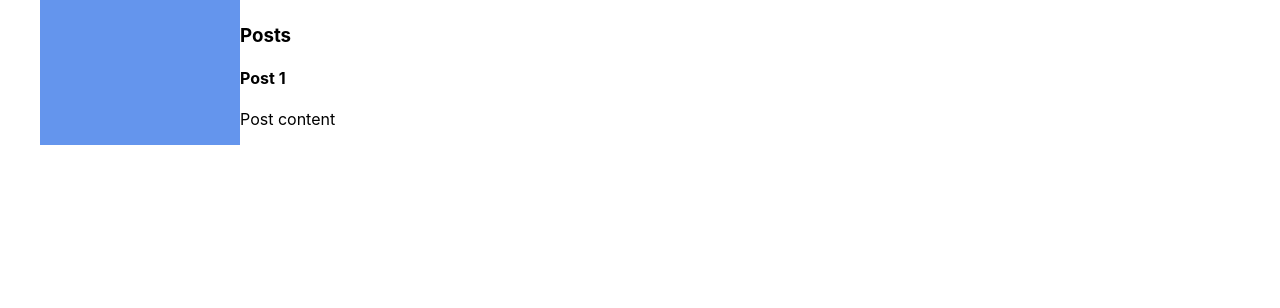
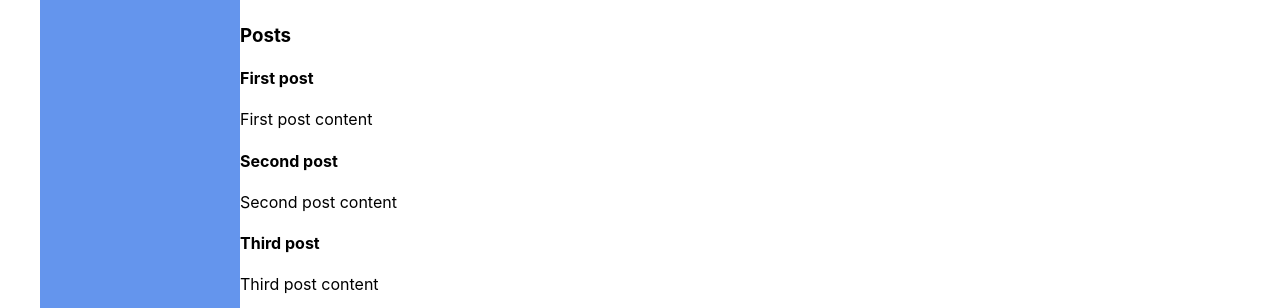
Before and after one commit to GalchenkoIurii/react_social_net, a React (Create React App) app in the folder social-app/: page / in a window 1280 px wide. Shown: the part 489-797 px from the top of the page. Built offline with nearby package versions, Linux system fonts and the light colour scheme.

Commit message:
added props to posts

```diff
--- a/social-app/src/components/Profile/Posts/Post/Post.jsx
+++ b/social-app/src/components/Profile/Posts/Post/Post.jsx
@@ -1,11 +1,11 @@
 import React from 'react';
 import classes from './Post.module.css';
 
-const Post = () => {
+const Post = (props) => {
     return (
                 <div>
-                    <h4>Post 1</h4>
-                    <p>Post content</p>
+                    <h4>{props.title}</h4>
+                    <p>{props.postContent}</p>
                 </div>
     );
 }
--- a/social-app/src/components/Profile/Posts/Posts.jsx
+++ b/social-app/src/components/Profile/Posts/Posts.jsx
@@ -6,7 +6,9 @@ const Posts = () => {
     return (
             <div>
                 <h3>Posts</h3>
-                <Post/>
+                <Post title="First post" postContent="First post content"/>
+                <Post title="Second post" postContent="Second post content"/>
+                <Post title="Third post" postContent="Third post content"/>
             </div>
     );
 }
```
